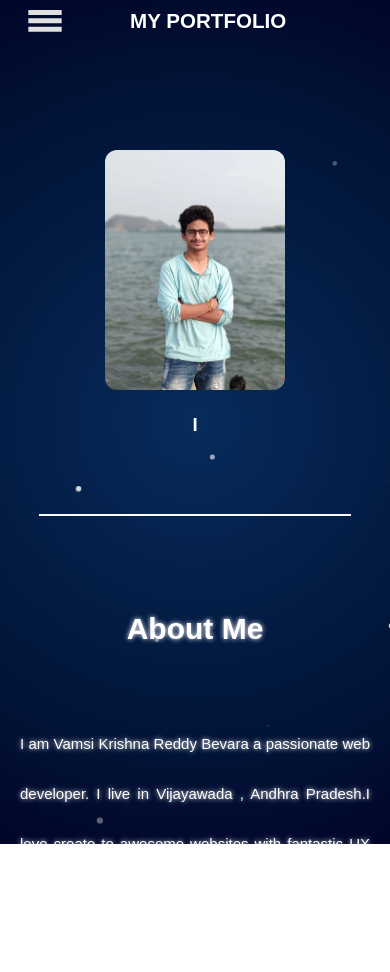
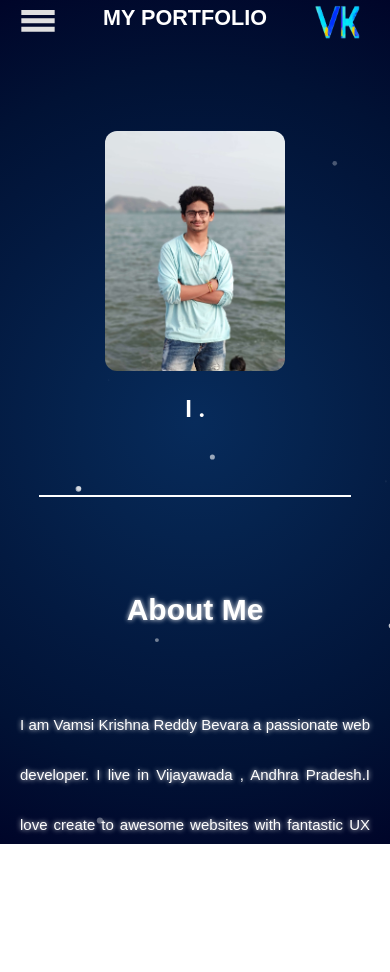
Before and after one commit to vamsikrishnareddybevara/myportfolio, a plain HTML site: page index.html in a window 390 px wide. Shown: the top 972 px of the page. Drawn offline with nearby package versions, Linux system fonts and the light colour scheme.

Commit message:
update 38

```diff
--- a/index.html
+++ b/index.html
@@ -1,6 +1,7 @@
 <!DOCTYPE html>
 <html lang="en">
 <head>
+  <title>my portfolio</title>
   <meta charset="utf-8">
   <meta name="viewport" content="width=device-width,initial-scale=1">
   <link rel="stylesheet" href="main.css">
@@ -11,22 +12,22 @@
     <!-- PARTICLE.JS BACKGROUND ANIMATION -->
     <div id="particles-js"></div>
     <!-- HEADER -->
-          <section class="content">
-        <section class="header">
+
+        <header class="header">
           <div class="header-inner">
-            <h1>
               <div class="svg">
-                <a id="menu" class="nav__menu">
-                 <svg xmlns="http://www.w3.org/2000/svg" viewBox="0 0 24 24">
-                 <path d="M2 6h20v3H2zm0 5h20v3H2zm0 5h20v3H2z"/>
-                  </svg>
+                  <a id="menu" class="nav__menu">
+                    <svg xmlns="http://www.w3.org/2000/svg" viewBox="0 0 24 24">
+                    <path d="M2 6h20v3H2zm0 5h20v3H2zm0 5h20v3H2z"/>
+                    </svg>
+                  </a>
               </div>
-              </a>
-              MY PORTFOLIO
-            </h1>
+              <h2>
+                <img src="images/logo.png" alt="logo" class="logo">
+                MY PORTFOLIO
+              </h2>
           </div>
-
-        </section>
+        </header>
         <!-- NAV -->
     <nav class="nav">
       <ul class="nav__list">
@@ -44,6 +45,7 @@
               <a href="#" class="typewrite" data-period="1000" data-type='[ "Hi, I am Vamsi Krishna.", "I am a Web Developer.","I Love to Code."]' >
               <span class="wrap"></span>
               </a>
+              .
           </h1>
         </section>
         <hr>
@@ -90,7 +92,7 @@
         </section>
         <hr>
         <section id="get-in-touch">
-          <div class="get-in-touch"
+          <div class="get-in-touch">
             <h1>Get In Touch</h1>
               <div class="social">
                   <a href="https://www.facebook.com/vamsi.reddy.121" class="link facebook" target="_parent"><span class="fa fa-facebook-square"></span></a>
--- a/main.css
+++ b/main.css
@@ -1,4 +1,5 @@
-body, html {
+body,
+html {
   margin: 0;
   padding: 0;
   width: 100%;
@@ -11,11 +12,16 @@ body, html {
   scroll-behavior: smooth;
 }
 
-h1 , h3{
+h1,
+h3{
   margin: 0;
 }
 
-header, nav, footer, section, div {
+header,
+nav,
+footer,
+section,
+div {
   box-sizing: border-box;
 }
 
@@ -41,8 +47,10 @@ hr{
 
 /* Header */
 .header{
+  padding: 0px;
+  margin: 0px;
   width: 100%;
-  height: 50px;
+  height: auto;
 }
 .header-inner{
   font-size: 1.4em;
@@ -50,6 +58,19 @@ hr{
   position: relative;
   z-index: 10;
   text-align: center;
+  width: 100%;
+  height: auto;
+}
+.logo{
+  height: 40px;
+  width: 50px;
+  float: left;
+  padding: 15px;
+}
+
+h2{
+  padding: 0px;
+  margin: 0px;
 }
 
 
@@ -72,7 +93,6 @@ hr{
   width: 100%;
   text-align: center;
   position: relative;
-  z-index: 1;
   padding-left: 20px;
 }
 
@@ -208,7 +228,7 @@ div.desc {
 /* GET IN TOUCH  Section*/
 #get-in-touch{
   width: 100%;
-  font-size: 2em;
+  font-size: 1.4em;
   font-family: 'Montserrat', sans-serif;
   margin-left: auto;
   margin-right: auto;
--- a/responsive.css
+++ b/responsive.css
@@ -6,10 +6,13 @@
   	display: none;
 }
 
-@media screen and (max-width: 750px){
+@media screen and (max-width: 785px){
 	.item{
 		font-size: 1em;
 		margin-right: 40px;
+	}
+	.header-inner{
+		font-size: 1.3em;
 	}
 	.about-heading{
 		font-size: 30px;
@@ -18,14 +21,28 @@
 		font-size: 30px;
 	}
 }
-@media screen and (max-width:550px){
+@media screen and (max-width: 650px){
+	.item{
+		font-size: 0.9em;
+	}
+    .header-inner{
+		font-size: 1em;
+
+	}
+	.logo{
+		height:35px;
+		width: 45px;
+	}
+}
+@media screen and (max-width: 595px){
 	#about-me{
 		font-size: 15px;
 		padding-left: 20px;
 		padding-right: 20px;
 	}
-}
-@media screen and (max-width: 550px){
+	header h2{
+		padding-left: 70px;
+	}
 	.nav {
     	z-index: 100;
 		background-image: linear-gradient(to right, #133567, #0c4878, #0a5b87, #156e95, #2781a1);    	width: 200px;
@@ -36,8 +53,8 @@
     	border-radius: 5px;
  	}
     .nav.open {
-    	-webkit-transform: translate(20vw, 50px);
-    	transform: translate(20vw, 50px);
+    	-webkit-transform: translate(0, 0);
+    	transform: translate(0, 0);
   	}
 
   	.item {
@@ -71,17 +88,33 @@
 		position: absolute;
 		margin-right: 10px;
     }
+    .logo{
+    	float: right;
+    	padding-right: 30px;
+    	padding-top: 0px;
+    }
 }
-
 @media screen and (max-width: 470px){
 	.header-inner{
-		font-size: 1.1em;
+		font-size: 0.9em;
+	}
+	header h2{
+		padding-top: 5px;
 	}
 }
-@media screen and (max-width: 350px){
+@media screen and (max-width: 380px){
 	.header-inner{
 		padding-top: 20px;
-		font-size: 0.9em;
+		font-size: 0.7em;
 	}
+	header h2{
+		padding-top: 10px;
+	}
+	.logo{
+		height: 25px;
+		width: 35px;
+	}
+@media screen and (max-width: 350px){
 
 }
+}
```
Also changed, not shown: images/logo.png (added).
